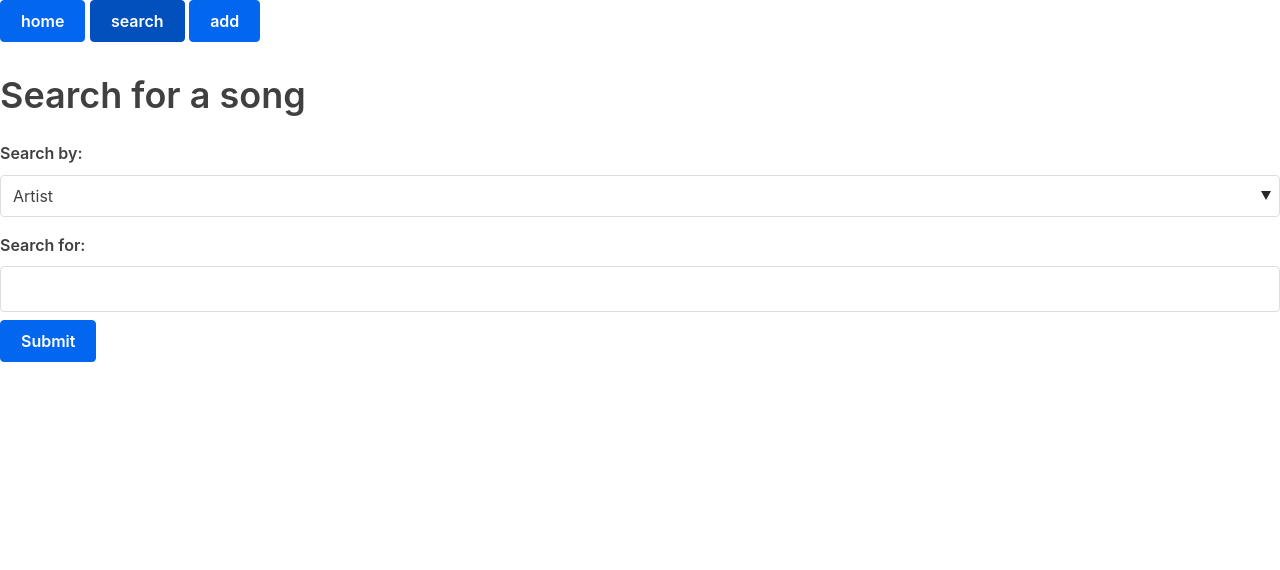
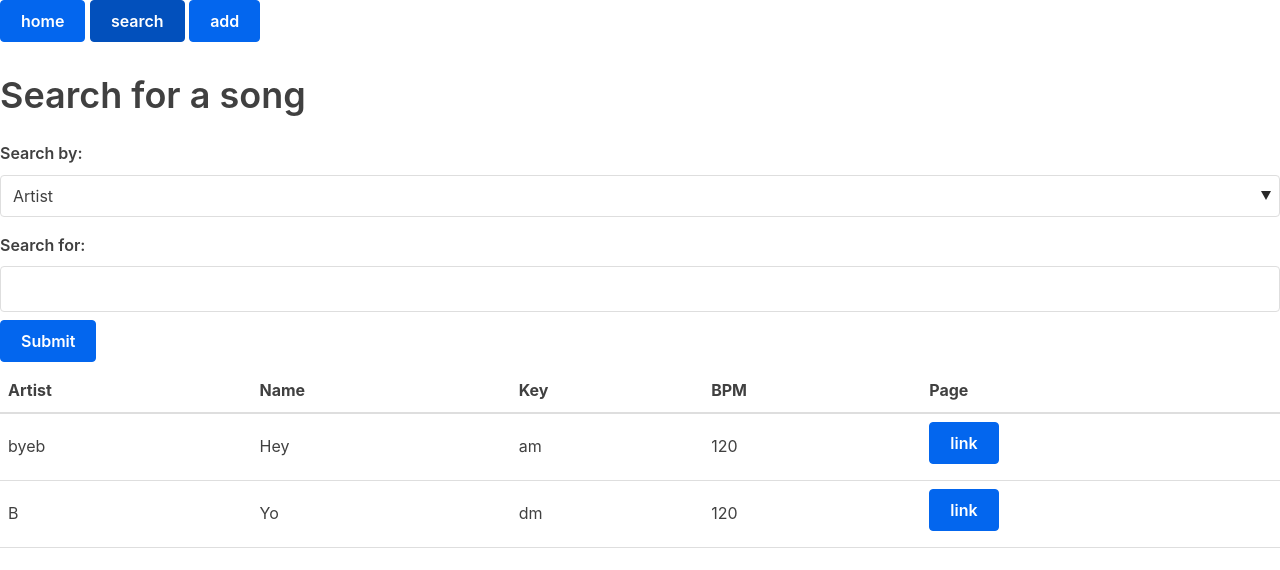
Before and after one commit to nattiecopeland/377ProjSong, a React (Create React App) app: page / in a window 1280 px wide. Both pictures are taken after a click on the button "search". Shown: the top 570 px of the page. Built offline with nearby package versions, Linux system fonts and the light colour scheme.

Commit message:
Added table to search page

```diff
--- a/src/SearchPage.js
+++ b/src/SearchPage.js
@@ -1,8 +1,22 @@
 import React, {Component} from 'react'
+import Table from './Table'
 
 class SearchPage extends Component {
 
     state = {
+        searchResult : [
+           {
+              Name: 'Hey',
+              Artist: 'byeb',
+              Key: 'am',
+              BPM: '120',
+           },
+           {
+              Name: 'Yo',
+              Artist: 'B',
+              Key: 'dm',
+              BPM: '120',
+           },],
         searchQuery : "Artist",
         searchValue : ''
     }
@@ -15,18 +29,21 @@ class SearchPage extends Component {
         })
     }
 
-    submitSearchRequest = (event) => {
+
+    submitSearchRequest = (event ) => {
         //This is where the page will submit a search to the backend
         //After this it should show the search result page, formatted under Table.js
 
         //Current behavior is to mimic the query and value back to the user
-        alert(this.state.searchQuery + " : " + this.state.searchValue)
+        //alert(this.state.searchQuery + " : " + this.state.searchValue)
         event.preventDefault()
+
     }
 
 
     render() {
         return(
+            <>
                <form onSubmit={this.submitSearchRequest}>
                  <h1>Search for a song</h1>
                  <label>Search by:</label>
@@ -44,6 +61,10 @@ class SearchPage extends Component {
                        onChange={this.handleChange} />
                  <input type="submit" value="Submit" />
                </form>
+               <div className="table">
+                 <Table songData={this.state.searchResult} searchTerm={this.state.searchQuery} searchWord={this.state.searchValue} goTo={this.goTo}/>
+               </div>
+            </>
         )
     }
 
--- a/src/Table.js
+++ b/src/Table.js
@@ -55,7 +55,6 @@ class Table extends Component {
       <>
         {this.state.page==="resultsPage" &&
         <>
-            <h1>Displaying results for Key:Am</h1>
             <table>
             <TableHeader />
             <this.TableBody songData={songData} />
```
Lines whose indentation alone changed are shown as unchanged.
